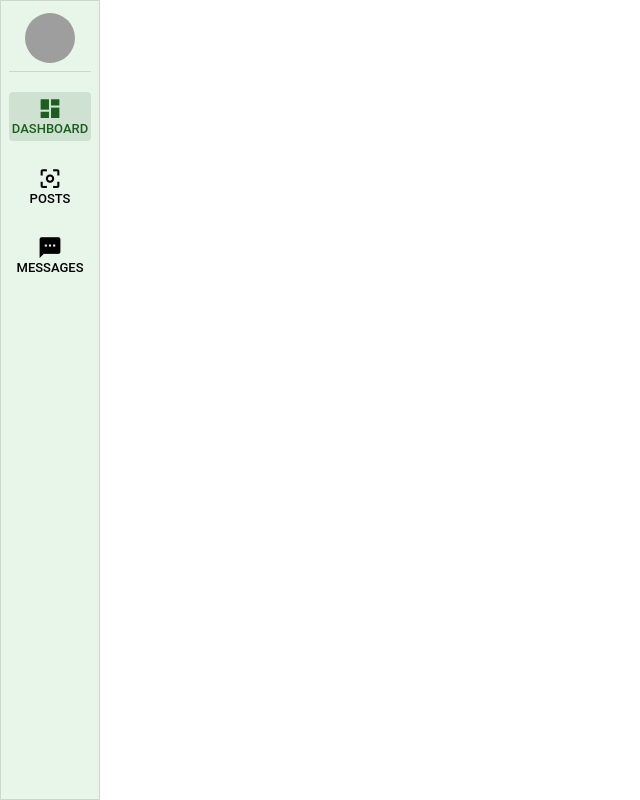
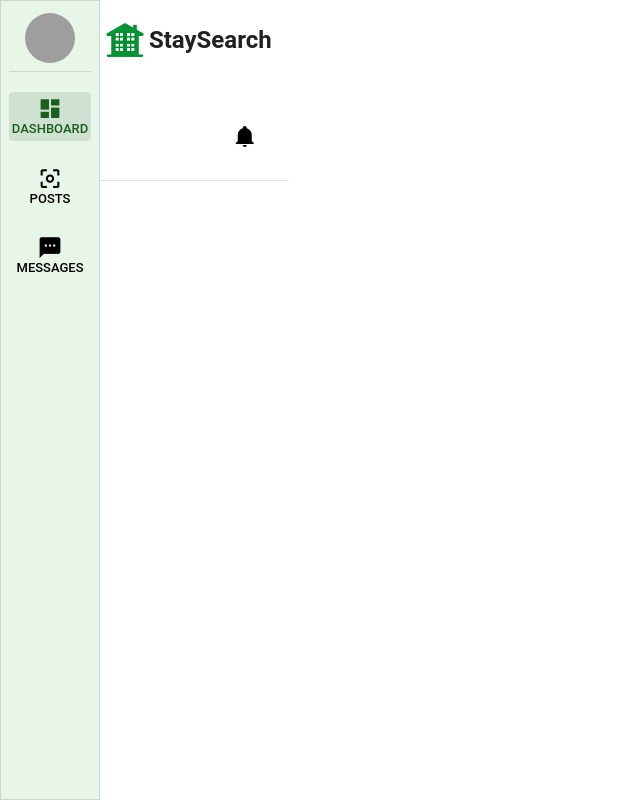
Before and after one commit to kurtmaurilumapak/StaySearch, a Vue app: page /owner/dashboard in a window 1280 px wide. Shown: the whole page, without its empty margins (0-640 px from the left). Built offline with nearby package versions, Linux system fonts and the light colour scheme; grey boxes are pictures that could not be loaded.

Commit message:
changed sign up in navigation into sign in

```diff
--- a/src/views/system/LandingView.vue
+++ b/src/views/system/LandingView.vue
@@ -37,7 +37,7 @@
       <v-btn text class="d-none d-md-flex" @click="scrollToSection('home')">Home</v-btn>
       <v-btn text class="d-none d-md-flex" @click="scrollToSection('gallery')">Accommodations</v-btn>
       <v-btn text class="d-none d-md-flex" @click="scrollToSection('about')">About us</v-btn>
-      <v-btn text class="d-none d-md-flex" @click="$router.push({ name: 'signup' })" style="background-color: green;">Sign up</v-btn>
+      <v-btn text class="d-none d-md-flex" @click="$router.push({ name: 'login' })" style="background-color: green;">Sign in</v-btn>
 
       <v-app-bar-nav-icon class="d-flex d-md-none" @click="drawer = !drawer"></v-app-bar-nav-icon>
 
--- a/src/views/system/owner/Dashboard.vue
+++ b/src/views/system/owner/Dashboard.vue
@@ -2,18 +2,75 @@
 //import { ref } from 'vue'
 import Navbar from '@/components/common/Navbar.vue'
 import AppLayout from '@/components/layout/AppLayout.vue'
+import { ref } from 'vue'
 
+const drawer = ref(true);
 </script>
 
 
 <template>
   <AppLayout>
     <template #content>
-      <Navbar />
-      <v-row justify="space-around">
-        <v-col cols="12" md="6">
-        </v-col>
+      <Navbar
+        v-model="drawer"
+      />
+      <v-row
+        style="height: calc(100vh + 12px);"
+      >
+        <!-- CREATE POST -->
+        <v-col cols="12" md="2" class="d-none d-md-block">
+          <v-row>
+            <v-col cols="12">
+              <RouterLink
+                style="text-decoration: none;color: inherit;"
+                to="/"
+                class="d-flex align-center justify-center ga-1 my-5"
+              >
+                <img
+                  src="@/assets/logo.png"
+                  alt="Logo"
+                  width="40"
+                  height="40"
+                />
+                <h2 class="font-weight-bold">
+                  StaySearch
+                </h2>
+              </RouterLink>
+            </v-col>
+
+
+
+
+
+
+
+
+                <v-col cols="4" md="12" class="d-flex justify-md-end justify-center">
+                  <v-btn
+                    class="ma-2"
+                    color="black"
+                    icon="mdi-bell"
+                    variant="text"
+                  ></v-btn>
+                  <v-btn
+                    class="ma-2 d-flex d-lg-none"
+                    color="black"
+                    icon="mdi-menu"
+                    variant="text"
+                    @click="drawer = !drawer"
+                  ></v-btn>
+                </v-col>
+
+
+            <v-divider></v-divider>
+            <v-spacer></v-spacer>
+
+            <!-- CONTENTS -->
+
+            </v-row>
+            </v-col>
       </v-row>
+
     </template>
   </AppLayout>
 </template>
```
